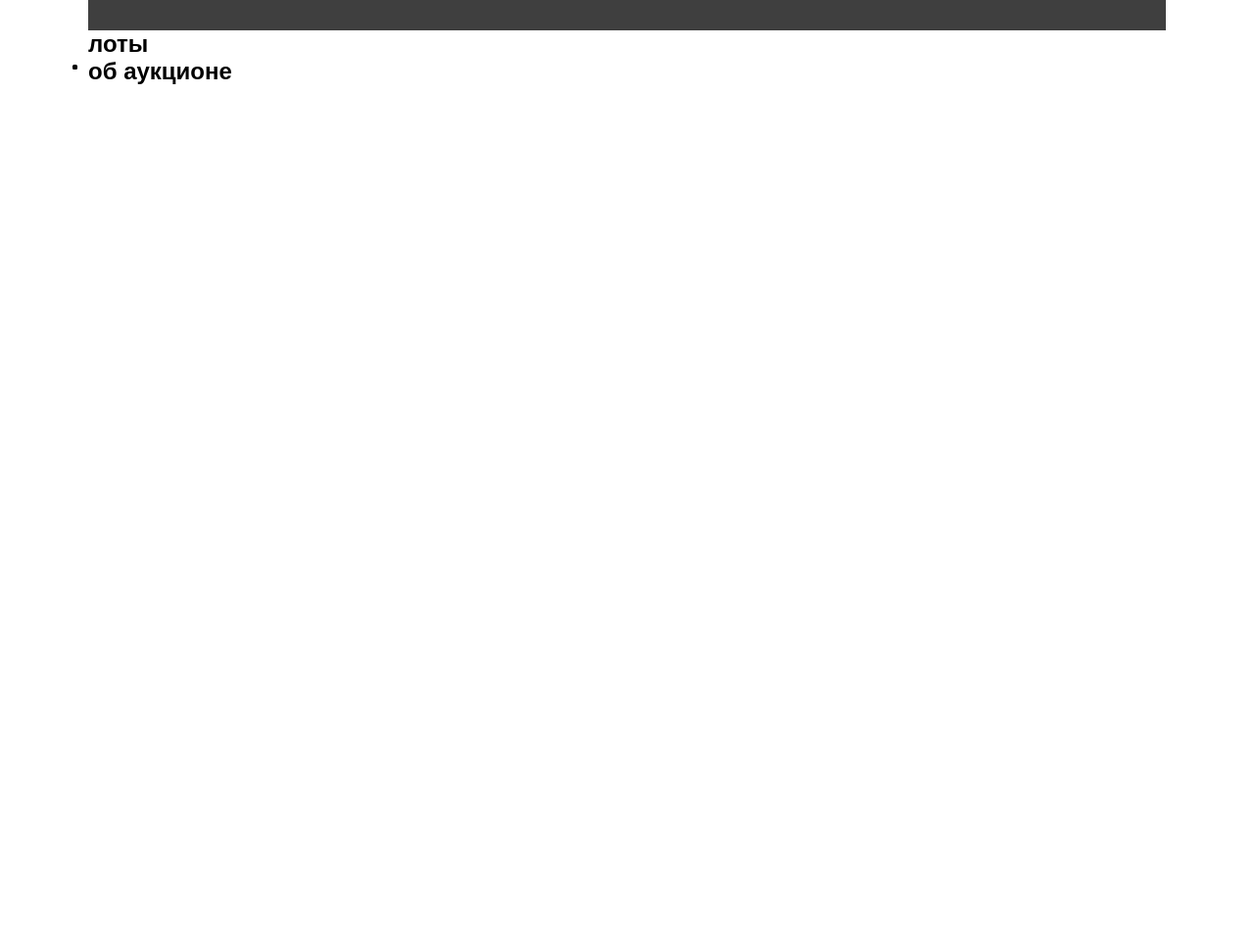
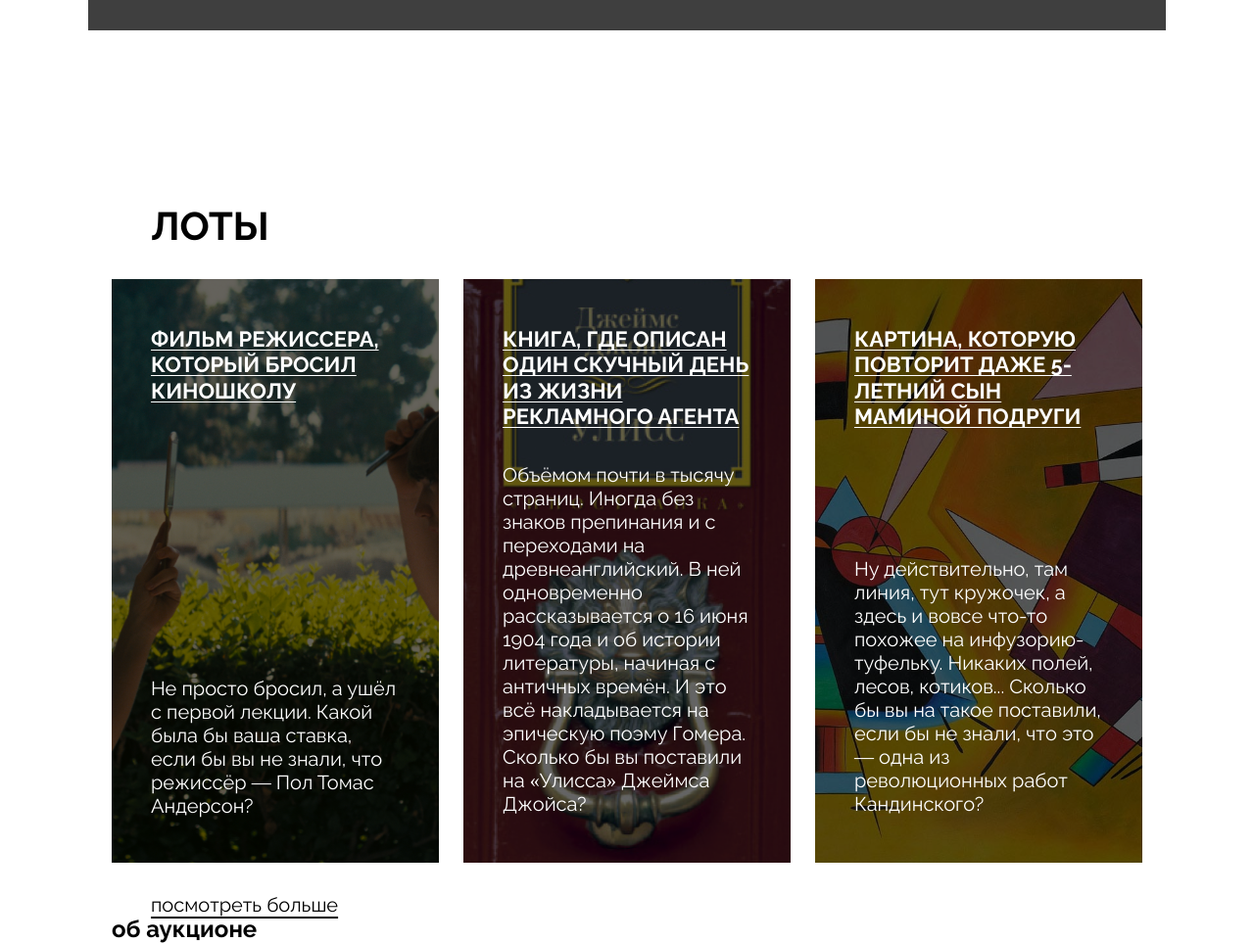
Before and after one commit to osculum22/ono-tebe-nado-fd, a plain HTML site: page index.html in a window 1280 px wide. Shown: the part 1019-1982 px from the top of the page at 98% size. Before the commit the page ends 1106 px from the top, so only its background shows below. Drawn offline with Linux system fonts and the light colour scheme; grey boxes are pictures that could not be loaded; a small style sheet from the web is missing; files whose address does not match are found by name.

Commit message:
Made the second section

```diff
--- a/fonts/fonts.css
+++ b/fonts/fonts.css
@@ -1,5 +1,5 @@
 @font-face {
-  font-family: Raleway;
+  font-family: 'Raleway';
   src:
     url(./Raleway-Regular.woff2) format('woff2'),
     url(./Raleway-Regular.woff) format('woff');
@@ -8,7 +8,7 @@
 }
 
 @font-face {
-  font-family: Raleway;
+  font-family: 'Raleway';
   src:
     url(./Raleway-Bold.woff2) format('woff2'),
     url(./Raleway-Bold.woff) format('woff');
--- a/index.html
+++ b/index.html
@@ -5,7 +5,7 @@
     <meta http-equiv="X-UA-Compatible" content="IE=edge" />
     <meta name="viewport" content="width=device-width, initial-scale=1.0" />
     <title>Оно тебе надо — аукцион вещей, в которые никто не верил</title>
-    <link rel="stylesheet" href="C:\Users\Дмитрий\OneDrive\Desktop\dev\ono-tebe-nado-fd\fonts">
+    <link rel="stylesheet" href="C:\Users\Дмитрий\OneDrive\Desktop\dev\ono-tebe-nado-fd\fonts\fonts.css">
     <link rel="stylesheet" href="C:\Users\Дмитрий\OneDrive\Desktop\dev\ono-tebe-nado-fd\styles\global.css">
     <link rel="stylesheet" href="C:\Users\Дмитрий\OneDrive\Desktop\dev\ono-tebe-nado-fd\styles\style.css">
   </head>
@@ -52,32 +52,46 @@
           <span class="cover__text-item item-t">надо</span>
         </h1>
         <description class="description">
-          <p class="description__text">аукцион вещей, в которые никто не верил</p>
+          <p class="description__text">
+            <span>аукцион</span>
+            <span>вещей,</span>
+            <span>в</span>
+            <span>которые</span>
+            <span>никто</span>
+            <span>не</span>
+            <span>верил</span>
+          </p>
           <button class="description__button">сделать ставку</button>
         </description>
       </section>
-      <section> <!--вторая секция-->
-        <h2>лоты</h2>
-        <ul class="listlots">
-          <li>
-            <a>
-              <article></article>
-            </a>
-          </li>
-          <li>
-            <a>
-              <article></article>
-            </a>
-          </li>
-          <li>
-            <a>
-              <article></article>
-            </a>
-          </li>
-        </ul>
-        <a></a>
+
+      <section class="lots space"> <!--вторая секция-->
+        <h2 class="lots__title">лоты</h2>
+        <a class="listlots card-first">
+          <overlay class="listlots__overlay"></overlay>
+          <article class="listlots__card card-first-a">
+            <h3 class="card-title title-f">фильм режиссера, который бросил киношколу</h3>
+            <p class="card-text text-f">Не просто бросил, а ушёл с первой лекции. Какой была бы ваша ставка, если бы вы не знали, что режиссёр — Пол Томас Андерсон?</p>
+          </article>
+        </a>
+        <a class="listlots card-second">
+          <overlay class="listlots__overlay"></overlay>
+          <article class="listlots__card card-second-b">
+            <h3 class="card-title title-s">Книга, где описан один скучный день из жизни рекламного агента</h3>
+            <p class="card-text text-s">Объёмом почти в тысячу страниц. Иногда без знаков препинания и с переходами на древнеанглийский. В ней одновременно рассказывается о 16 июня 1904 года и об истории литературы, начиная с античных времён. И это всё накладывается на эпическую поэму Гомера. Сколько бы вы поставили на «Улисса» Джеймса Джойса?</p>
+          </article>
+        </a>
+        <a class="listlots card-third">
+          <overlay class="listlots__overlay"></overlay>
+          <article class="listlots__card card-third-c">
+            <h3 class="card-title title-t">Картина, которую повторит даже 5-летний сын маминой подруги</h3>
+            <p class="card-text text-t">Ну действительно, там линия, тут кружочек, а здесь и вовсе что-то похожее на инфузорию-туфельку. Никаких полей, лесов, котиков... Сколько бы вы на такое поставили, если бы не знали, что это — одна из революционных работ Кандинского?</p>
+          </article>
+        </a>
+        <a class="morelots">посмотреть больше</a>
       </section>
-      <section>
+
+      <section class="about space"><!--третья секция-->
         <div class="conteiner">
           <a></a>
         </div>
@@ -88,7 +102,7 @@
             <p></p>
           </div>
         </div>
-      </section> <!--третья секция-->
+      </section>
     </main>
     <footer>
       <address class="write"></address>
--- a/styles/style.css
+++ b/styles/style.css
@@ -2,14 +2,11 @@
   box-sizing: border-box;
 }
 
-.html {
+.body {
+  display: grid;
   width: 1100px;
   max-width: 100%;
   height: 100%;
-}
-
-.body {
-  display: grid;
 }
 
 header {
@@ -88,9 +85,9 @@ header {
   position: relative;
   z-index: 2;
   display: grid;
-  row-gap: calc(20px);
   grid-template-columns: repeat(3, 1fr);
   grid-template-rows: repeat(3, 1fr);
+  row-gap: calc(20px);
   width: 1000;
   height: 385;
   padding: 165px 50px 53px;
@@ -113,9 +110,9 @@ header {
 
 .item-f {
   display: grid;
+  justify-items: start;
   grid-column: 1/2;
   grid-row: 1/2;
-  justify-items: start;
   letter-spacing: 35px;
 }
 
@@ -127,10 +124,10 @@ header {
 
 .item-t {
   grid-column: 3/3;
+  grid-column: 1 / span 4;
   grid-row: 3/3;
-  grid-column: 1 / span 4;
+  margin-right: -30px;
   letter-spacing: 28px;
-  margin-right: -30px;
 }
 
 .description {
@@ -149,7 +146,8 @@ header {
 .description__text {
   position: relative;
   display: flex;
-  justify-self: flex-start;
+  justify-content: space-between;
+  align-items: center;
   width: 637px;
   height: 51px;
   font-family: 'Raleway', sans-serif;
@@ -159,8 +157,7 @@ header {
   line-height: 28px;
   letter-spacing: 0%;
   text-transform: uppercase;
-  leading-trim: NONE;
-  word-spacing: 20px;
+  word-spacing: 0;
 }
 
 .description__button {
@@ -178,5 +175,160 @@ header {
   text-align: center;
   text-transform: uppercase;
   background-color: transparent;
-  leading-trim: NONE;
 }
+
+.space {
+  padding-right: 24px;
+  padding-left: 24px;
+}
+
+ /** ВТОРАЯ СЕКЦИЯ С ЛОТАМИ**/
+
+.lots {
+  display: grid;
+  grid-template-columns: repeat(3, 1fr);
+  grid-template-rows: 74px 596px 53px;
+  grid-template-areas:
+    "lots__title . . "
+    "card-first card-second card-third"
+    "morelots . . ";
+  column-gap: 25px;
+  margin-top: 180px;
+}
+
+.lots__title {
+  grid-area: lots__title;
+  padding-left: 40px;
+  font-family: 'Raleway';
+  font-weight: 700;
+  font-size: 40px;
+  font-style: Bold;
+  line-height: 100%;
+  letter-spacing: 0%;
+  text-transform: uppercase;
+}
+
+.listlots {
+  position: relative;
+  padding: 0;
+  margin: 0;
+  list-style-type: none;
+  z-index: 2;
+}
+
+.listlots__card {
+  position: relative;
+  width: 100%;
+  height: 100%;
+  opacity: 1;
+  overflow: hidden;
+  z-index: 2;
+}
+
+.card-first {
+  grid-area: card-first;
+  background: url(../images/card-lot-01.jpg) center/cover no-repeat;
+}
+
+.card-first-a {
+  display: grid;
+  align-items: space-between;
+}
+
+.card-second {
+  grid-area: card-second;
+  background: url(../images/card-lot-02.jpg) center/cover no-repeat;
+}
+
+.card-second-b {
+  display: grid;
+  align-items: space-between;
+}
+
+.card-third {
+  grid-area: card-third;
+  background: url(../images/card-lot-03.jpg) center/cover no-repeat;
+}
+
+.card-third-c {
+  display: grid;
+  align-items: space-between;
+}
+
+.listlots__overlay {
+  position: absolute;
+  top: 0;
+  right: 0;
+  bottom: 0;
+  left: 0;
+  z-index: 1;
+  background-color: rgba(0, 0, 0, 0.6);
+}
+
+.morelots {
+  grid-area: morelots;
+  font-family: 'Raleway';
+  font-weight: 400;
+  font-size: 20px;
+  font-style: 'Regular';
+  line-height: 100%;
+  letter-spacing: 0%;
+  text-decoration: underline;
+  text-underline-offset: 5px;
+  display: grid;
+  align-items: end;
+  padding-left: 40px;
+}
+
+.card-title {
+display: block;
+width: 254px;
+height: 110px;
+font-family: Raleway;
+font-weight: 700;
+font-style: Bold;
+font-size: 22px;
+line-height: 120%;
+letter-spacing: 0%;
+text-transform: uppercase;
+text-decoration: underline;
+text-decoration-style: solid;
+text-underline-offset: 2.8px;
+text-decoration-thickness: 0%;
+color: #fff;
+
+}
+
+.card-text {
+font-family: Raleway;
+font-weight: 400;
+font-style: Regular;
+font-size: 20px;
+leading-trim: NONE;
+line-height: 120%;
+letter-spacing: 0%;
+color: #fff;
+}
+
+.title-f {
+  display: block;
+  height: 84px;
+  margin: 48px 40px 137px 40px;
+}
+.text-f {
+  margin: 137px 40px 48px 40px;
+}
+
+.title-s {
+  margin: 48px 40px 15px 40px;
+}
+.text-s {
+  margin: 15px 40px 48px 40px;
+}
+
+.title-t {
+  margin: 48px 40px 63px 40px;
+}
+.text-t {
+  margin: 63px 40px 48px 40px;
+}
```
